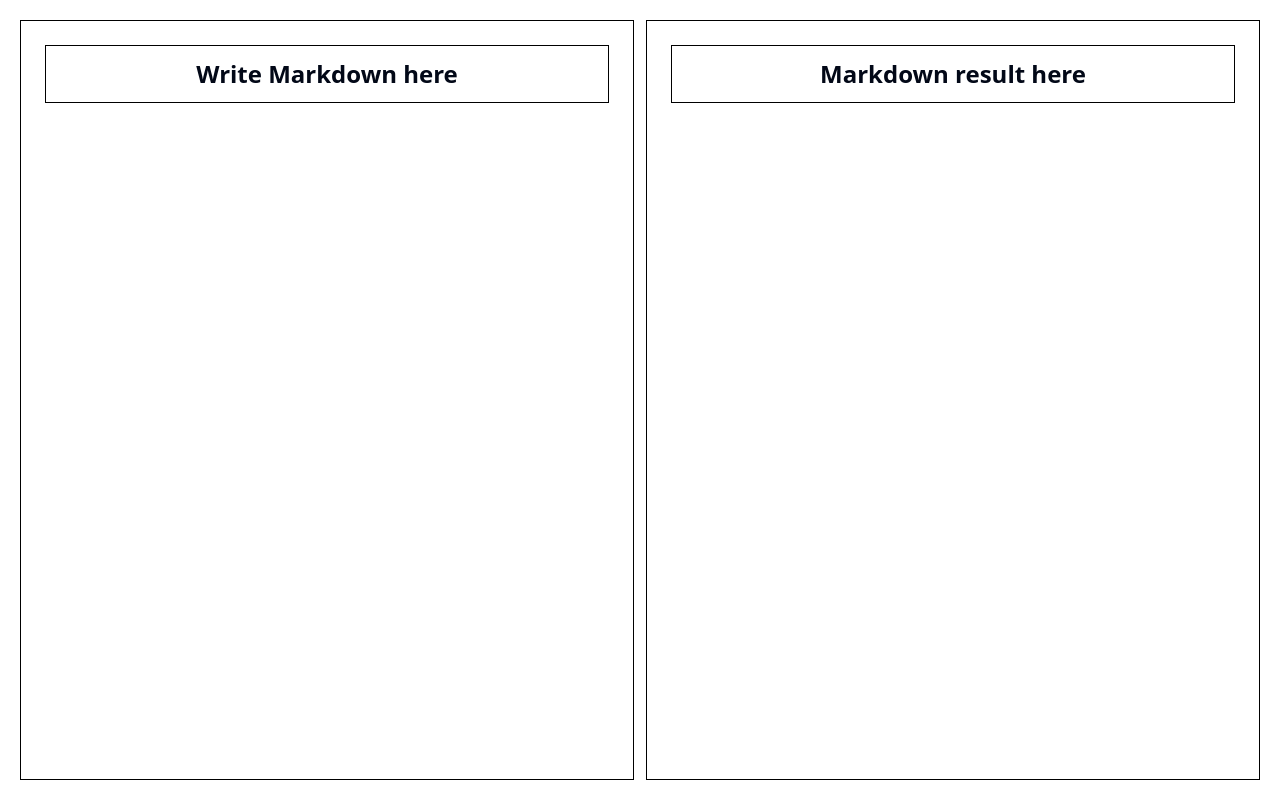
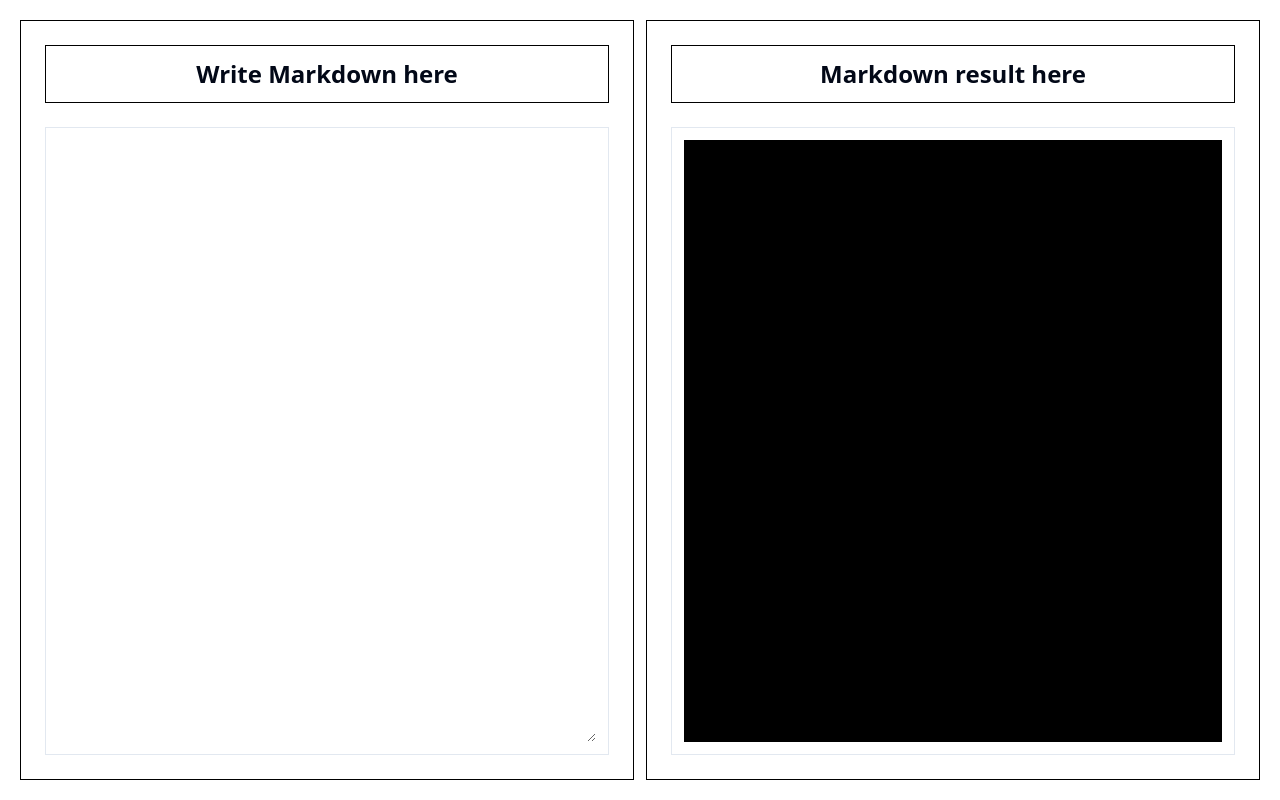
Before and after one commit to ItsMeViipeR/mkd-previewer, a Next.js app: page / in a window 1280 px wide. Built offline with nearby package versions, Linux system fonts and the light colour scheme.

Commit message:
style: :lipstick: Add styling

```diff
--- a/src/app/page.tsx
+++ b/src/app/page.tsx
@@ -1,19 +1,36 @@
+"use client";
+
+import { useState } from "react";
+
 export default function Home() {
+  const [mkd, setMkd] = useState("");
+
   return (
-    <div className="flex flex-row h-full m-5 gap-3">
-      <div className="left-0 border border-black dark:border-gray-500 h-full w-1/2">
+    <div className="flex flex-col lg:flex-row h-screen m-5 gap-3">
+      <div className="border border-black dark:border-gray-500 flex flex-col w-full">
         <div className="m-6 border border-black dark:border-gray-500">
           <h1 className="text-2xl font-bold p-3 text-center">
             Write Markdown here
           </h1>
         </div>
+        <div className="ml-6 mr-6 mb-6 border p-3 flex-grow">
+          <textarea
+            className="w-full h-full p-3"
+            onChange={(e) => setMkd(e.target.value)}
+          ></textarea>
+        </div>
       </div>
-      <div className="right-0 border border-black dark:border-gray-500 h-full w-1/2">
+      <div className="border border-black dark:border-gray-500 flex flex-col h-full w-full">
         <div className="m-6 border border-black dark:border-gray-500">
           <h1 className="text-2xl font-bold p-3 text-center">
             Markdown result here
           </h1>
         </div>
+        <div className="ml-6 mr-6 mb-6 border p-3 flex-grow">
+          <div className="content bg-black dark:bg-gray-500 w-full h-full p-3">
+            {mkd}
+          </div>
+        </div>
       </div>
     </div>
   );
```
